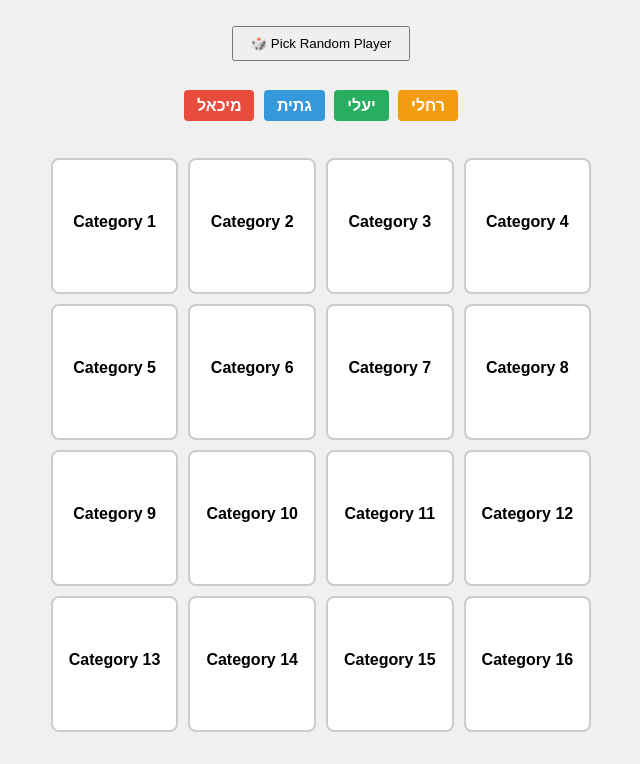
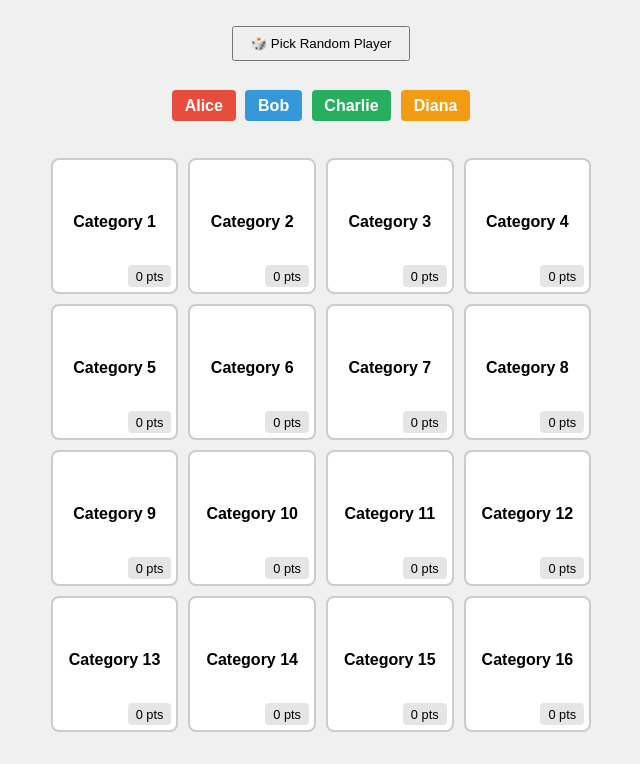
Before and after one commit to michaeleldin/the-floor, a plain HTML site: page index.html in a window 1280 px wide. Shown: the part 56-820 px from the top of the page, without its empty margins (319-959 px from the left). Drawn offline with Linux system fonts and the light colour scheme.

Commit message:
Update index.html

```diff
--- a/index.html
+++ b/index.html
@@ -37,6 +37,7 @@
       cursor: pointer;
       transition: transform 0.2s;
       text-align: center;
+      position: relative;
     }
     .tile:hover {
       transform: scale(1.03);
@@ -85,6 +86,15 @@
       color: white;
       font-weight: bold;
     }
+    .points {
+      position: absolute;
+      bottom: 5px;
+      right: 5px;
+      font-size: 0.8rem;
+      background: rgba(0, 0, 0, 0.1);
+      padding: 0.2rem 0.5rem;
+      border-radius: 4px;
+    }
   </style>
 </head>
 <body>
@@ -113,10 +123,10 @@
 
   <script>
     const players = [
-      { name: "מיכאל", color: "#e74c3c" },
-      { name: "גתית", color: "#3498db" },
-      { name: "יעלי", color: "#27ae60" },
-      { name: "רחלי", color: "#f39c12" }
+      { name: "Alice", color: "#e74c3c" },
+      { name: "Bob", color: "#3498db" },
+      { name: "Charlie", color: "#27ae60" },
+      { name: "Diana", color: "#f39c12" }
     ];
 
     const grid = document.getElementById("grid");
@@ -132,6 +142,7 @@
       category: `Category ${i + 1}`,
       player: '',
       color: "#ffffff",
+      points: 0
     }));
 
     let currentTileIndex = null;
@@ -182,8 +193,13 @@
         playerEl.className = "player";
         playerEl.textContent = tile.player;
 
+        const pointsEl = document.createElement("div");
+        pointsEl.className = "points";
+        pointsEl.textContent = `${tile.points} pts`;
+
         tileEl.appendChild(categoryEl);
         tileEl.appendChild(playerEl);
+        tileEl.appendChild(pointsEl);
 
         tileEl.onclick = () => {
           currentTileIndex = i;
@@ -212,6 +228,7 @@
         tiles[currentTileIndex].category = selectedCategory;
         tiles[currentTileIndex].player = selectedPlayer;
         tiles[currentTileIndex].color = getPlayerColor(selectedPlayer);
+        tiles[currentTileIndex].points += 1;
         renderGrid();
         dialog.close();
       }
@@ -223,6 +240,7 @@
         const conquerorCategory = getPlayerCategory(conqueror);
         tiles[currentTileIndex].player = conqueror;
         tiles[currentTileIndex].color = getPlayerColor(conqueror);
+        tiles[currentTileIndex].points = Math.max(tiles[currentTileIndex].points - 1, 0);
         if (conquerorCategory) {
           tiles[currentTileIndex].category = conquerorCategory;
         }
```
